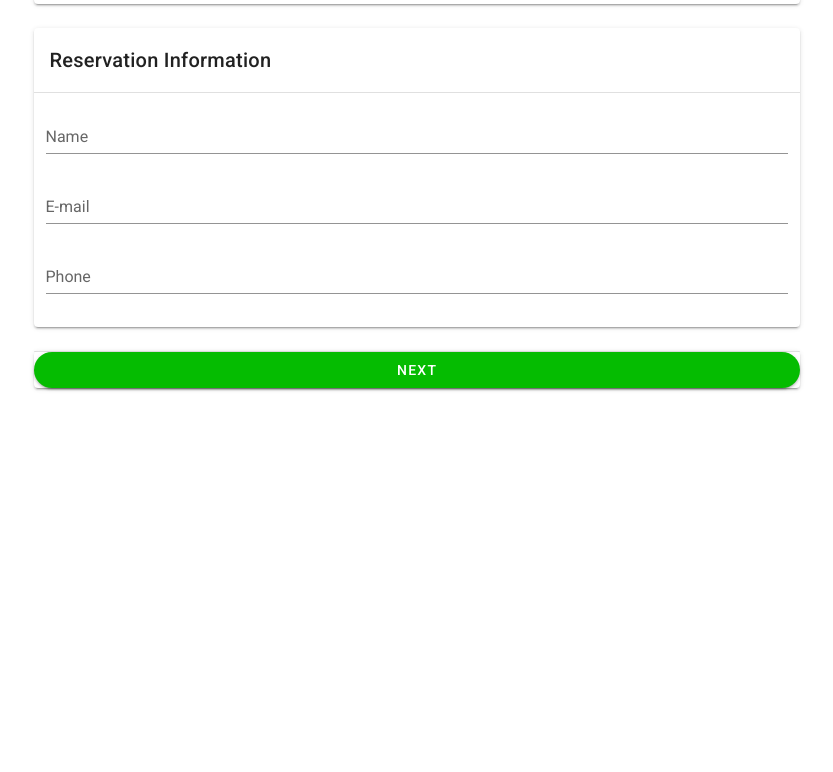
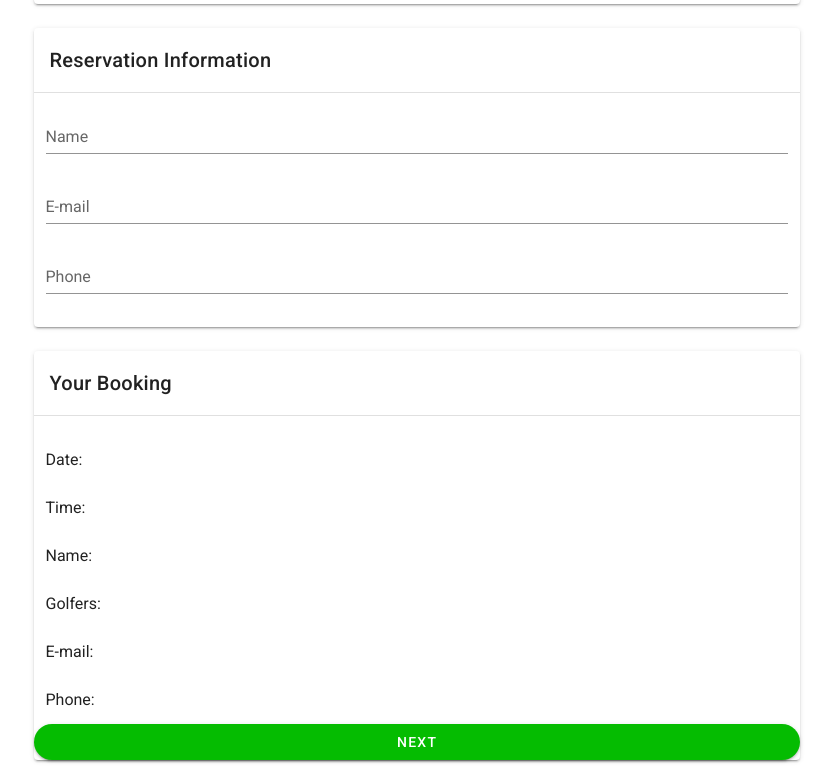
Before and after one commit to Pinsajee/Sr_project_newyoursgreens, a Vue app: page / in a window 1280 px wide. Shown: the part 1133-1905 px from the top of the page, without its empty margins (26-859 px from the left). Before the commit the page ends 1533 px from the top, so only its background shows below. Built offline with nearby package versions, Linux system fonts and the light colour scheme.

Commit message:
แสดงข้อมูลที่กรอก (ยังแสดงวันที่กับเวลาไม่ได้)

```diff
--- a/src/components/BookingHome.vue
+++ b/src/components/BookingHome.vue
@@ -83,8 +83,18 @@
       <v-flex xs12 md8>
         <v-col cols="auto" xs12 md8>
           <v-card light>
+            <v-card-title>Your Booking</v-card-title>
             <v-divider></v-divider>
             <v-col cols="12" sm="12">
+              <div class="mt-5 text-left">
+                Date: {{date}}<br><br>
+                Time: {{time}}<br><br>
+                Name: {{name}}<br><br>
+                Golfers: {{golfers}}<br><br>
+                E-mail: {{email}}<br><br>
+                Phone: {{phone}}<br><br>
+              </div>
+
               <v-row justify="center">
                 <v-dialog v-model="dialog" persistent width="400">
                   <template v-slot:activator="{ on, attrs }">
```
